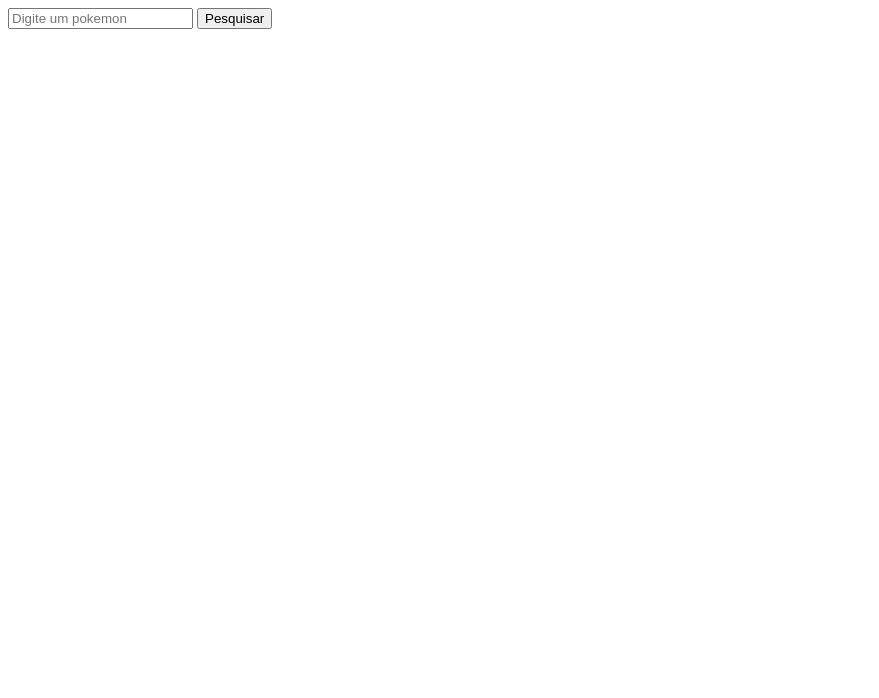
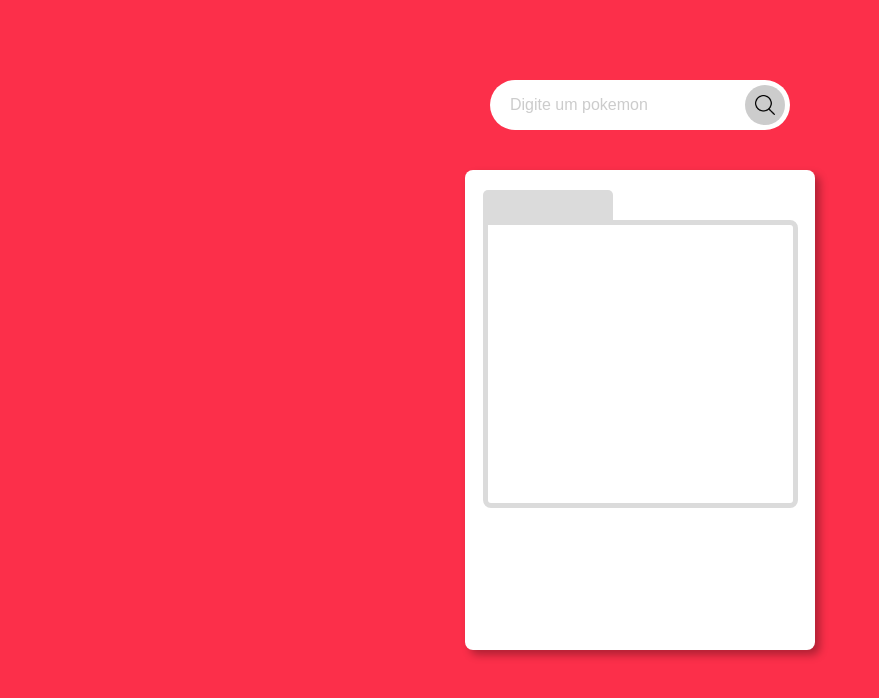
Before and after one commit to thaciohelmer/projeto-pokedex, a plain HTML site: page index.html in a window 1280 px wide. Shown: the whole page, without its empty margins (0-879 px from the left). Drawn offline with nearby package versions, Linux system fonts and the light colour scheme.

Commit message:
Implementação do front

```diff
--- /dev/null
+++ b/css/style.css
@@ -0,0 +1,105 @@
+* {
+  padding: 0;
+  margin: 0;
+  border: 0px;
+  box-sizing: border-box;
+}
+
+body {
+  font-family: "Poppins", sans-serif;
+  background-color: #fc2f4a;
+}
+
+.search-area {
+  margin: 10vh auto 0;
+  justify-content: space-between;
+  position: relative;
+  background-color: #ffffff;
+  padding: 10px;
+  border-radius: 45px;
+  height: 50px;
+  align-items: center;
+  width: 70vw;
+  max-width: 300px;
+}
+
+#pokemonName {
+  font-size: 16px;
+  color: rgb(109, 109, 109);
+  margin-left: 10px;
+  height: 30px;
+  width: 80%;
+}
+
+#pokemonName::placeholder {
+  color: #ccc;
+}
+
+#pokemonName:focus {
+  border: 0 none;
+  outline: none;
+}
+
+.search-btn {
+  width: 40px;
+  height: 40px;
+  border-radius: 50%;
+  padding: 10px;
+  background-color: #ccc;
+  display: flex;
+  z-index: 1;
+  position: absolute;
+  top: 5px;
+  right: 5px;
+}
+
+/* CARTA */
+
+.base-card {
+  background-color: #fff;
+  width: 80vw;
+  max-width: 350px;
+  height: 60vh;
+  max-height: 500px;
+  margin: 40px auto 0;
+  border-radius: 8px;
+  display: flex;
+  flex-direction: column;
+  align-items: center;
+  box-shadow: 5px 5px 8px rgba(0, 0, 0, 0.3);
+  position: relative;
+}
+
+.base-img {
+  padding: 10px;
+  margin-top: 50px;
+  display: flex;
+  width: 90%;
+  height: 60%;
+  justify-content: center;
+  align-items: center;
+  border: 5px solid #dbdbdb;
+  border-radius: 0px 8px 8px 8px;
+}
+
+#img-pokemon {
+  max-width: 90%;
+}
+
+.pokemon-name {
+  display: flex;
+  position: absolute;
+  background-color: #dbdbdb;
+  top: 20px;
+  left: 18px;
+  padding: 5px 10px;
+  border-radius: 5px 5px 0px 0px;
+  width: 130px;
+  height: 35px;
+  justify-content: center;
+}
+
+.pokemon-name p {
+  text-align: center;
+  text-transform: capitalize;
+}
--- a/index.html
+++ b/index.html
@@ -4,18 +4,42 @@
     <meta charset="UTF-8" />
     <meta http-equiv="X-UA-Compatible" content="IE=edge" />
     <meta name="viewport" content="width=device-width, initial-scale=1.0" />
-    <title>Document</title>
+    <!-- CSSS -->
+    <link rel="stylesheet" href="/css/style.css" />
+    <!-- FONT -->
+    <link rel="preconnect" href="https://fonts.googleapis.com" />
+    <link rel="preconnect" href="https://fonts.gstatic.com" crossorigin />
+    <link
+      href="https://fonts.googleapis.com/css2?family=Poppins:ital,wght@0,300;0,500;1,600;1,900&display=swap"
+      rel="stylesheet"
+    />
+    <!-- ICONS -->
+    <link
+      rel="stylesheet"
+      href="https://cdn-uicons.flaticon.com/uicons-regular-rounded/css/uicons-regular-rounded.css"
+    />
+    <title>Pokedex</title>
   </head>
   <body>
-    <div>
+    <div class="search-area">
       <input type="text" placeholder="Digite um pokemon" id="pokemonName" />
-      <button id="btn-search">Pesquisar</button>
+      <a href="#" class="search-btn" id="btn-search">
+        <img
+          src="/assets/img/search-interface-symbol.png"
+          alt=""
+          class="lupa-icon"
+        />
+      </a>
     </div>
-    <div>
-      <p id="id"></p>
-      <p id="infs"></p>
+    <div class="base-card">
+      <div class="pokemon-name">
+        <p id="infs"></p>
+        <p id="id"></p>
+      </div>
+      <div class="base-img">
+        <img src="" alt="" id="img-pokemon" />
+      </div>
     </div>
-    <div><img src="" alt="" id="img-pokemon" /></div>
     <script src="/js/script.js"></script>
   </body>
 </html>
--- a/js/script.js
+++ b/js/script.js
@@ -16,7 +16,7 @@ const resultSearch = (pokemonName) =>
     .then((response) => response.json())
     .then((data) => {
       console.log(data);
-      document.getElementById("id").innerText = data["id"];
+      /* document.getElementById("id").innerText = data["id"]; */
       document.getElementById("infs").innerText = data["name"];
       let img = data["sprites"]["other"]["official-artwork"]["front_default"];
       document.getElementById("img-pokemon").setAttribute("src", img);
```
Also changed, not shown: assets/img/4.png (added), assets/img/search-interface-symbol.png (added).
